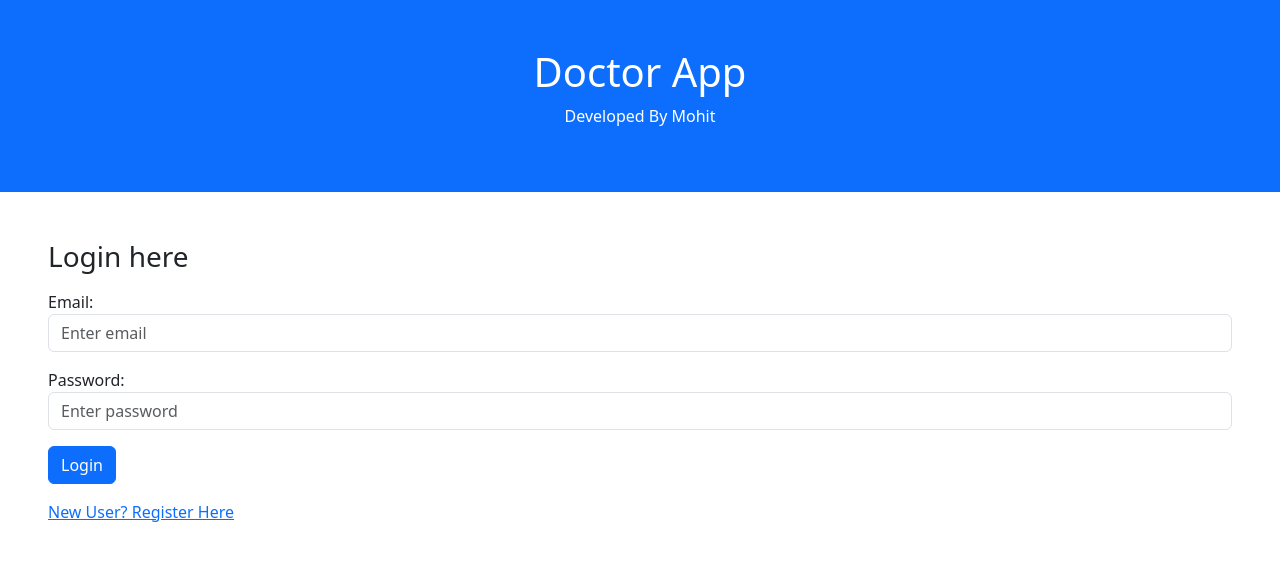
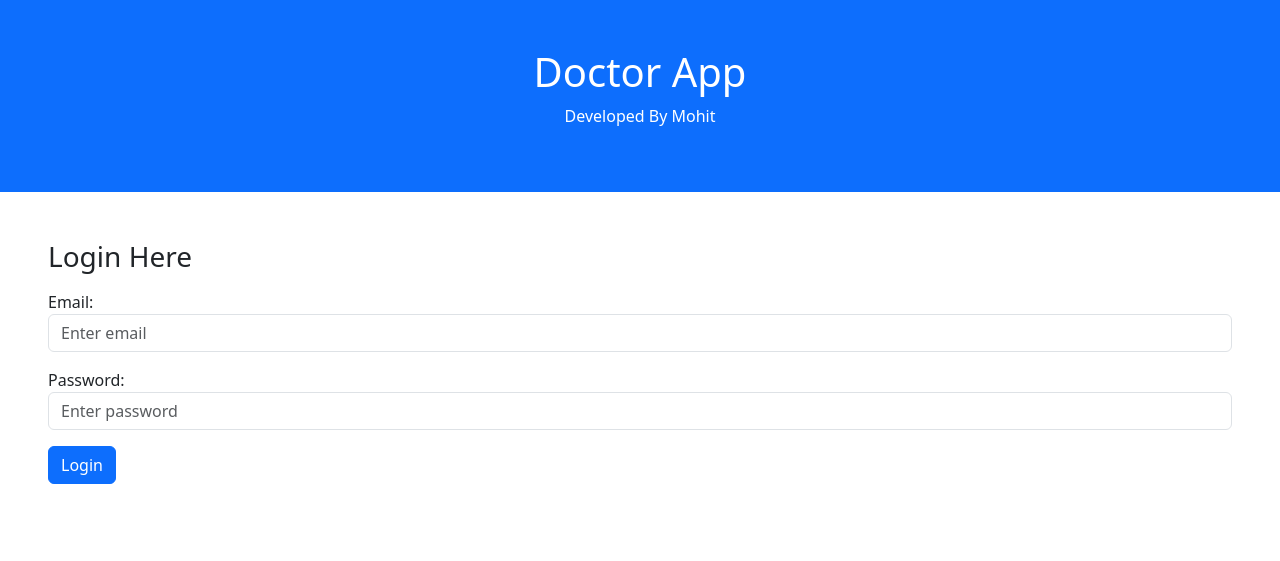
Before and after one commit to mohitsharda/pythonTrainingCode, a Flask app: page / in a window 1280 px wide. Shown: the top 561 px of the page. Run offline with Flask 3, Linux system fonts and the light colour scheme.

Commit message:
Flask setup and web project part1

```diff
--- a/session21D.py
+++ b/session21D.py
@@ -14,10 +14,9 @@ def main():
 
     # query = {"email": "mohit@example.com"}
     users = dbHelper.fetch()
-    # for user in users:
-    #     print(user)
+    for user in users:
+        print(user)
 
-    print(tabulate(users, tablefmt='grid'))
 
 if __name__ == "__main__":
     main()
--- a/session22.py
+++ b/session22.py
@@ -43,15 +43,10 @@ def index():
     return render_template("index.html")
 
 
-@webApp.route("/register") # Decorator  "/ ->> is a Register-page"
-def register():
-    return render_template("register.html")
-
 
 def main():
     # it will run the app infinitly till user wont quite
     webApp.run()
-
     # webApp.run(port = 5001)  -> optionaly you can give the port number
 
 
--- a/templates/index.html
+++ b/templates/index.html
@@ -13,7 +13,7 @@
         </div>
 
         <div class="container-fluid p-5">
-          <h3>Login here</h3>
+          <h3>Login Here</h3>
             <form action="/action_page.php">
                 <div class="mb-3 mt-3">
                   <label for="email">Email:</label>
@@ -25,7 +25,6 @@
                 </div>
                 <button type="submit" class="btn btn-primary">Login</button>
               </form>
-              <a href="/register">New User? Register Here</a>
 
         </div>
       </body>
--- a/templates/register.html
+++ b/templates/register.html
@@ -13,12 +13,8 @@
         </div>
 
         <div class="container-fluid p-5">
-          <h3>Register here</h3>
+          <h3>Register Here</h3>
             <form action="/action_page.php">
-              <div class="mb-3 mt-3">
-                <label for="name">name:</label>
-                <input type="name" class="form-control" id="name" placeholder="Enter Name" name="name">
-              </div>
               <div class="mb-3 mt-3">
                   <label for="email">Email:</label>
                   <input type="email" class="form-control" id="email" placeholder="Enter email" name="email">
```
